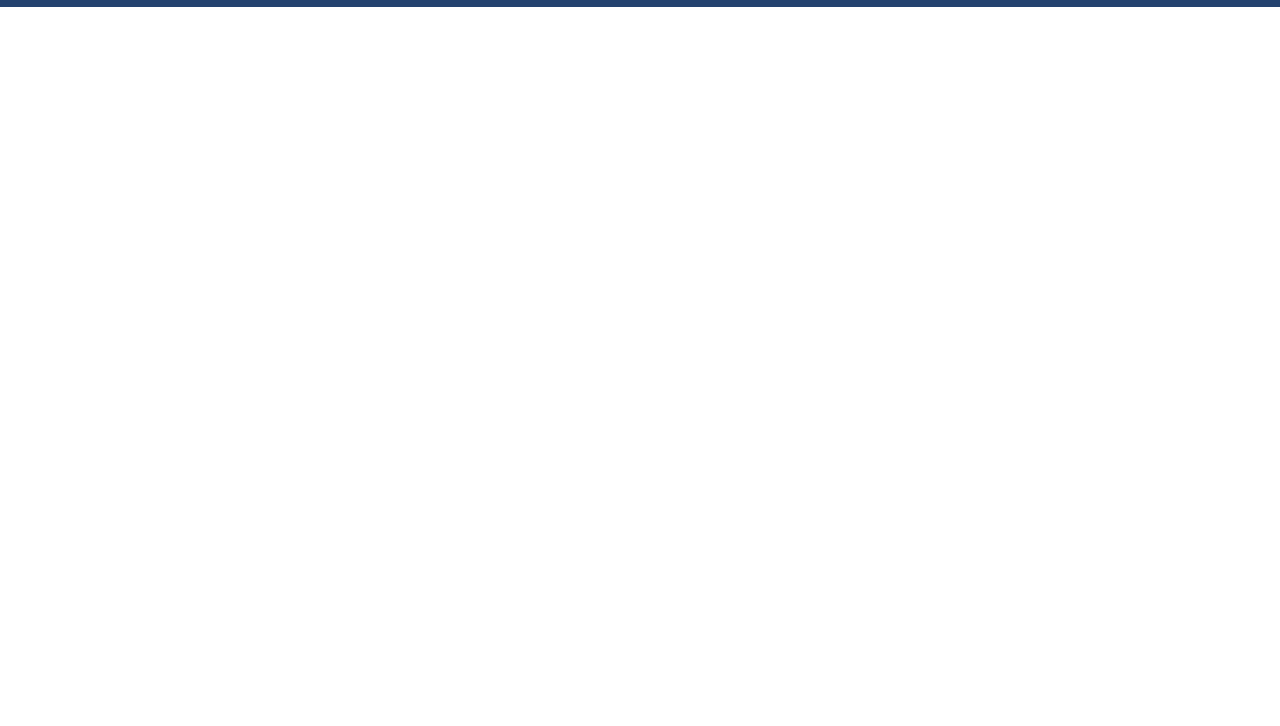
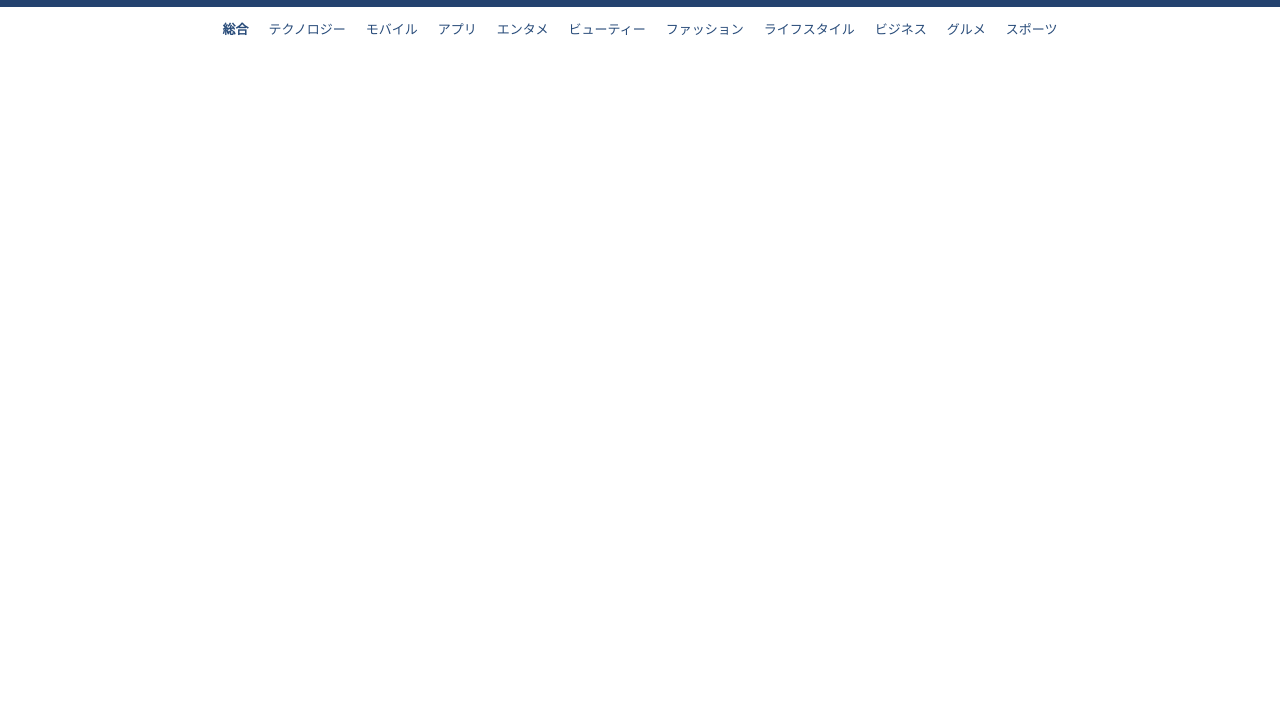
Before and after one commit to Romira915/training-html-css, a plain HTML site: page index.html in a window 1280 px wide. Shown: the part 74-800 px from the top of the page. Drawn offline with Linux system fonts and the light colour scheme.

Commit message:
feature: カテゴリーナビゲーションを実装

```diff
--- a/index.html
+++ b/index.html
@@ -87,6 +87,63 @@
                     </li>
                 </ul>
             </div>
+
+            <ul class="header__category">
+                <li>
+                    <a href="https://prtimes.jp/">
+                        総合
+                    </a>
+                </li>
+                <li>
+                    <a href="https://prtimes.jp/technology/">
+                        テクノロジー
+                    </a>
+                </li>
+                <li>
+                    <a href="https://prtimes.jp/mobile/">
+                        モバイル
+                    </a>
+                </li>
+                <li>
+                    <a href="https://prtimes.jp/app/">
+                        アプリ
+                    </a>
+                <li>
+                    <a href="https://prtimes.jp/entertainment/">
+                        エンタメ
+                    </a>
+                </li>
+                <li>
+                    <a href="https://prtimes.jp/beauty/">
+                        ビューティー
+                    </a>
+                </li>
+                <li>
+                    <a href="https://prtimes.jp/fashion/">
+                        ファッション
+                    </a>
+                </li>
+                <li>
+                    <a href="https://prtimes.jp/lifestyle/">
+                        ライフスタイル
+                    </a>
+                </li>
+                <li>
+                    <a href="https://prtimes.jp/business/">
+                        ビジネス
+                    </a>
+                </li>
+                <li>
+                    <a href="https://prtimes.jp/gourmet/">
+                        グルメ
+                    </a>
+                </li>
+                <li>
+                    <a href="https://prtimes.jp/sports/">
+                        スポーツ
+                    </a>
+                </li>
+            </ul>
         </header>
     </div>
 </body>
--- a/style.css
+++ b/style.css
@@ -32,7 +32,7 @@ body {
     width: 1125px;
     padding: 12px;
     gap: 12px;
-    margin: auto;
+    margin: 0 auto 0 auto;
 
     .header__headline {
       display: flex;
@@ -162,6 +162,7 @@ body {
         bottom: 0;
         margin: auto;
       }
+      /* 現在の表示ページ「プレスリリース」であることを強調するために白にする */
       li:first-of-type {
         color: #ffffff;
       }
@@ -176,4 +177,26 @@ body {
       }
     }
   }
+
+  .header__category {
+    color: #294c7a;
+    background-color: #ffffff;
+    display: flex;
+    justify-content: center;
+    align-items: center;
+    gap: 20px;
+    font-size: var(--standard-font-size);
+    margin: 0;
+    padding: 12px 0 12px 0;
+
+    li {
+      list-style: none;
+      margin: 0;
+      text-align: center;
+    }
+    /* 現在のページ「カテゴリー：総合」をboldにするためだけで特に意味はない */
+    li:first-of-type {
+      font-weight: bold;
+    }
+  }
 }
```
